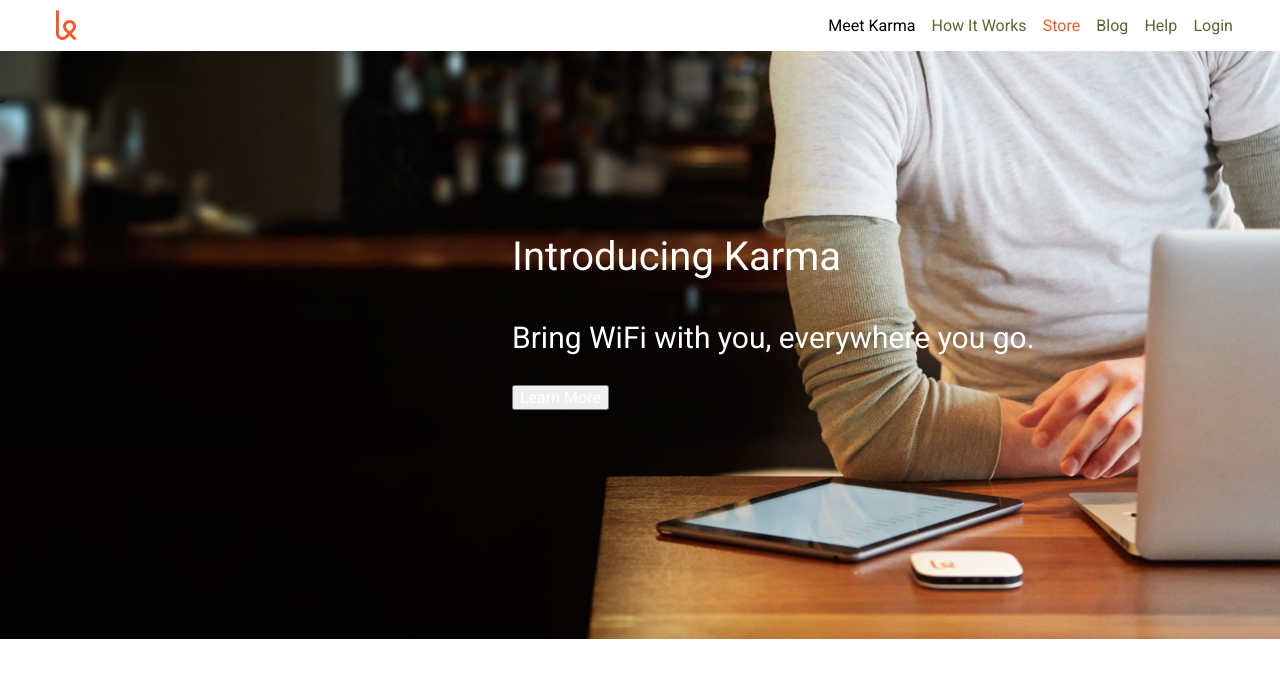
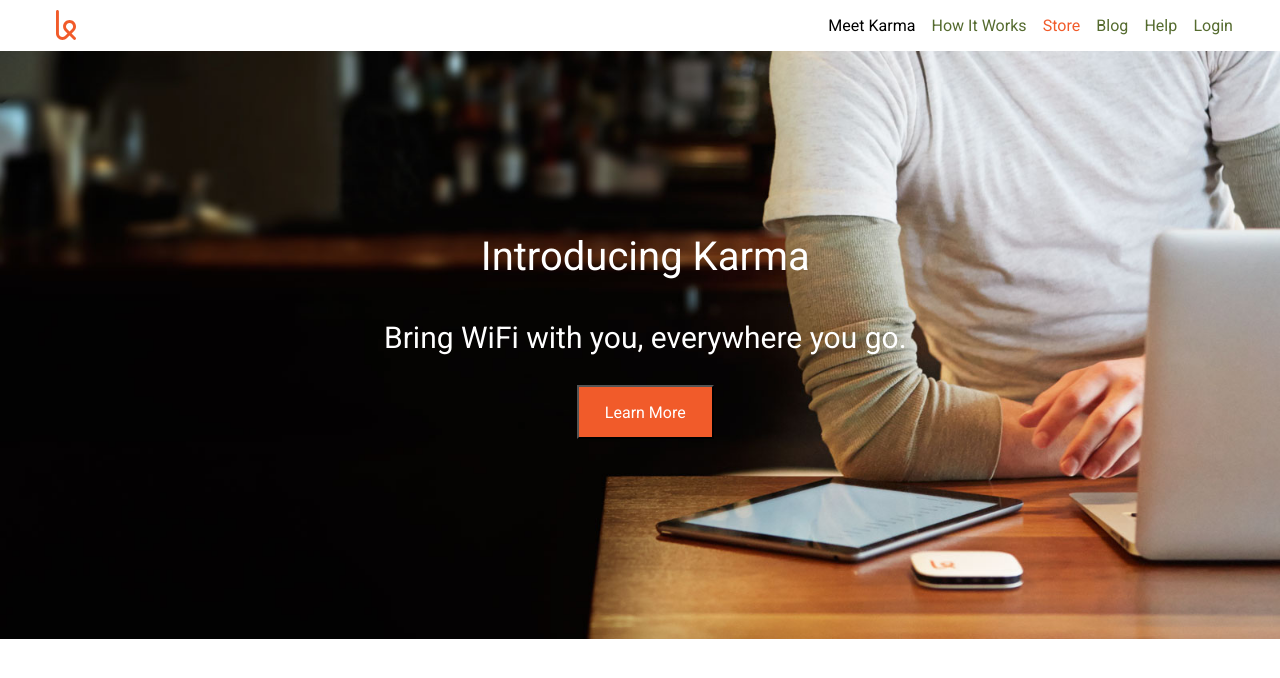
Before and after one commit to CodeYourFuture/HTML-CSS-Module-Project, a PHP site: page / in a window 1280 px wide. Shown: the top 678 px of the page. Run offline with PHP 8.4, Linux system fonts and the light colour scheme.

Commit message:
Added 'learn more' button

```diff
--- a/css/style.css
+++ b/css/style.css
@@ -46,19 +46,27 @@ position: relative;
 }
 .on-background {
     position: absolute;
-    left: 40%;
+    left: 30%;
     top: 30%;
     color: white;
     font-family: 'Roboto', sans-serif;
     -webkit-font-smoothing: antialiased;
 }
 .h {
+    text-align: center;
     font-size: 40px;
 }
 .p1 {
     font-size: 30px;
+    text-align: center;
 }
-
+.p2 {
+background-color: #F15B2A;
+padding: 3% 5% 3% 5%;
+white-space: nowrap;
+display: block;
+margin: auto;
+}
 
 /**
  * Add your custom styles below
```
